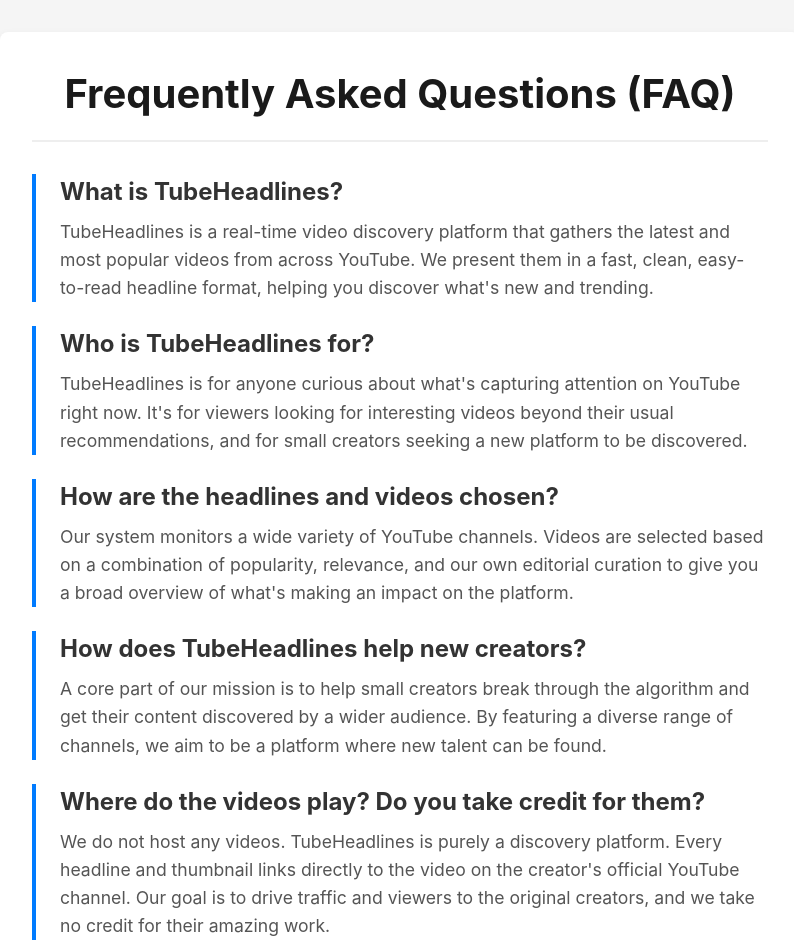
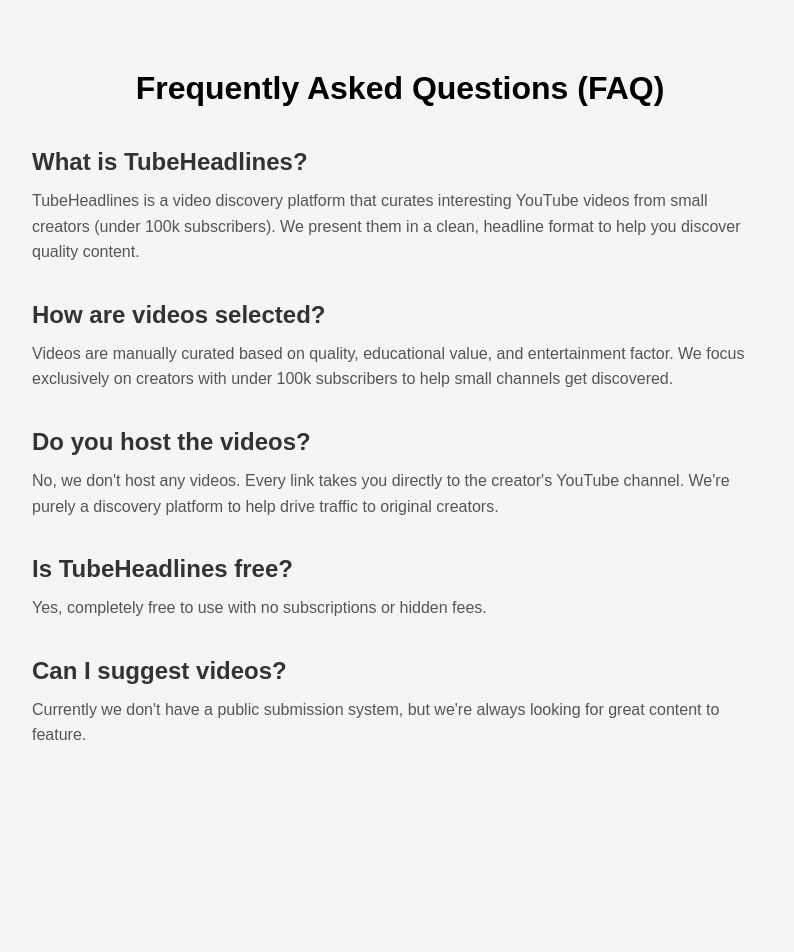
Before and after one commit to snakescrack/tubeheadlines, a React (Vite) app: page /faq in a window 1280 px wide. Shown: the top 952 px of the page, without its empty margins (240-1034 px from the left). After the commit the page ends 832 px from the top, so only its background shows below. Built offline with nearby package versions, Linux system fonts and the light colour scheme; no server answers.

Commit message:
fix: Create simple FAQ page without dependencies

```diff
--- a/src/components/FAQ.jsx
+++ b/src/components/FAQ.jsx
@@ -1,61 +1,34 @@
 import React from 'react';
-import SEO from './SEO';
-import '../styles/FAQ.css';
-
-const faqs = [
-  {
-    question: 'What is TubeHeadlines?',
-    answer: 'TubeHeadlines is a real-time video discovery platform that gathers the latest and most popular videos from across YouTube. We present them in a fast, clean, easy-to-read headline format, helping you discover what\'s new and trending.'
-  },
-  {
-    question: 'Who is TubeHeadlines for?',
-    answer: 'TubeHeadlines is for anyone curious about what\'s capturing attention on YouTube right now. It\'s for viewers looking for interesting videos beyond their usual recommendations, and for small creators seeking a new platform to be discovered.'
-  },
-  {
-    question: 'How are the headlines and videos chosen?',
-    answer: 'Our system monitors a wide variety of YouTube channels. Videos are selected based on a combination of popularity, relevance, and our own editorial curation to give you a broad overview of what\'s making an impact on the platform.'
-  },
-  {
-    question: 'How does TubeHeadlines help new creators?',
-    answer: 'A core part of our mission is to help small creators break through the algorithm and get their content discovered by a wider audience. By featuring a diverse range of channels, we aim to be a platform where new talent can be found.'
-  },
-  {
-    question: 'Where do the videos play? Do you take credit for them?',
-    answer: 'We do not host any videos. TubeHeadlines is purely a discovery platform. Every headline and thumbnail links directly to the video on the creator\'s official YouTube channel. Our goal is to drive traffic and viewers to the original creators, and we take no credit for their amazing work.'
-  },
-  {
-    question: 'How often is the site updated?',
-    answer: 'TubeHeadlines is updated continuously throughout the day, every day. Our goal is to provide a live look at the videos that are currently trending or breaking.'
-  },
-  {
-    question: 'Is TubeHeadlines free to use?',
-    answer: 'Yes, TubeHeadlines is completely free for everyone to use. There are no subscriptions or hidden fees.'
-  },
-  {
-    question: 'Can I suggest a video or channel?',
-    answer: 'Currently, we do not have a public submission system. However, we are always looking to improve our sources and may add a feature like this in the future.'
-  }
-];
 
 export default function FAQ() {
   return (
-    <>
-      <SEO
-        title="FAQ - TubeHeadlines"
-        description="Frequently Asked Questions about TubeHeadlines. Learn about our mission, how we select videos, and how to use the site."
-        path="/faq"
-      />
-      <div className="faq-container">
-        <h1 className="faq-title">Frequently Asked Questions (FAQ)</h1>
-        <div className="faq-list">
-          {faqs.map((faq, index) => (
-            <div key={index} className="faq-item">
-              <h2 className="faq-question">{faq.question}</h2>
-              <p className="faq-answer">{faq.answer}</p>
-            </div>
-          ))}
-        </div>
+    <div style={{maxWidth: '800px', margin: '2rem auto', padding: '2rem', fontFamily: 'Arial, sans-serif'}}>
+      <h1 style={{textAlign: 'center', marginBottom: '2rem'}}>Frequently Asked Questions (FAQ)</h1>
+
+      <div style={{marginBottom: '2rem'}}>
+        <h2 style={{color: '#333', marginBottom: '0.5rem'}}>What is TubeHeadlines?</h2>
+        <p style={{color: '#555', lineHeight: '1.6'}}>TubeHeadlines is a video discovery platform that curates interesting YouTube videos from small creators (under 100k subscribers). We present them in a clean, headline format to help you discover quality content.</p>
       </div>
-    </>
+
+      <div style={{marginBottom: '2rem'}}>
+        <h2 style={{color: '#333', marginBottom: '0.5rem'}}>How are videos selected?</h2>
+        <p style={{color: '#555', lineHeight: '1.6'}}>Videos are manually curated based on quality, educational value, and entertainment factor. We focus exclusively on creators with under 100k subscribers to help small channels get discovered.</p>
+      </div>
+
+      <div style={{marginBottom: '2rem'}}>
+        <h2 style={{color: '#333', marginBottom: '0.5rem'}}>Do you host the videos?</h2>
+        <p style={{color: '#555', lineHeight: '1.6'}}>No, we don't host any videos. Every link takes you directly to the creator's YouTube channel. We're purely a discovery platform to help drive traffic to original creators.</p>
+      </div>
+
+      <div style={{marginBottom: '2rem'}}>
+        <h2 style={{color: '#333', marginBottom: '0.5rem'}}>Is TubeHeadlines free?</h2>
+        <p style={{color: '#555', lineHeight: '1.6'}}>Yes, completely free to use with no subscriptions or hidden fees.</p>
+      </div>
+
+      <div style={{marginBottom: '2rem'}}>
+        <h2 style={{color: '#333', marginBottom: '0.5rem'}}>Can I suggest videos?</h2>
+        <p style={{color: '#555', lineHeight: '1.6'}}>Currently we don't have a public submission system, but we're always looking for great content to feature.</p>
+      </div>
+    </div>
   );
 }
```
